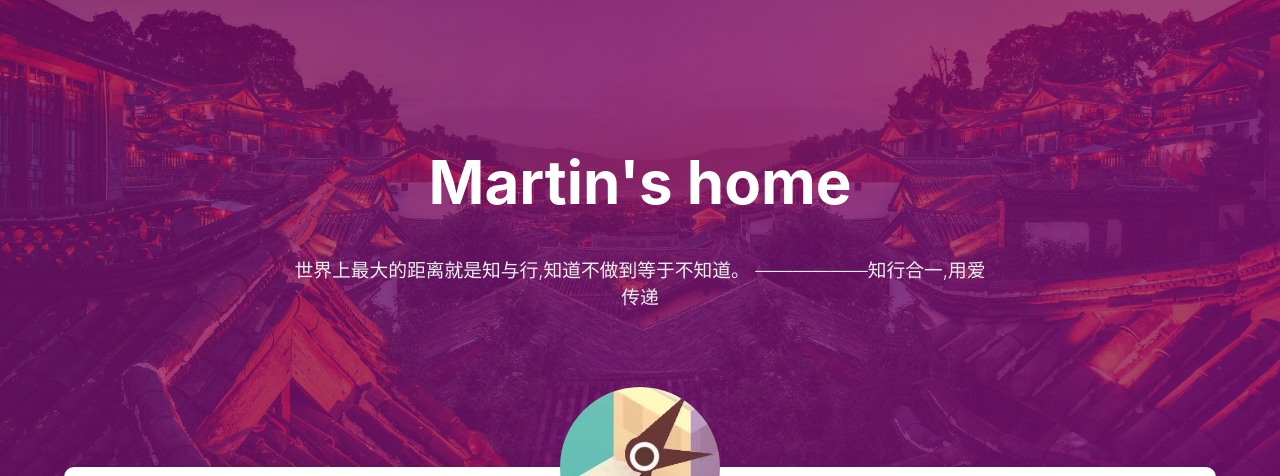
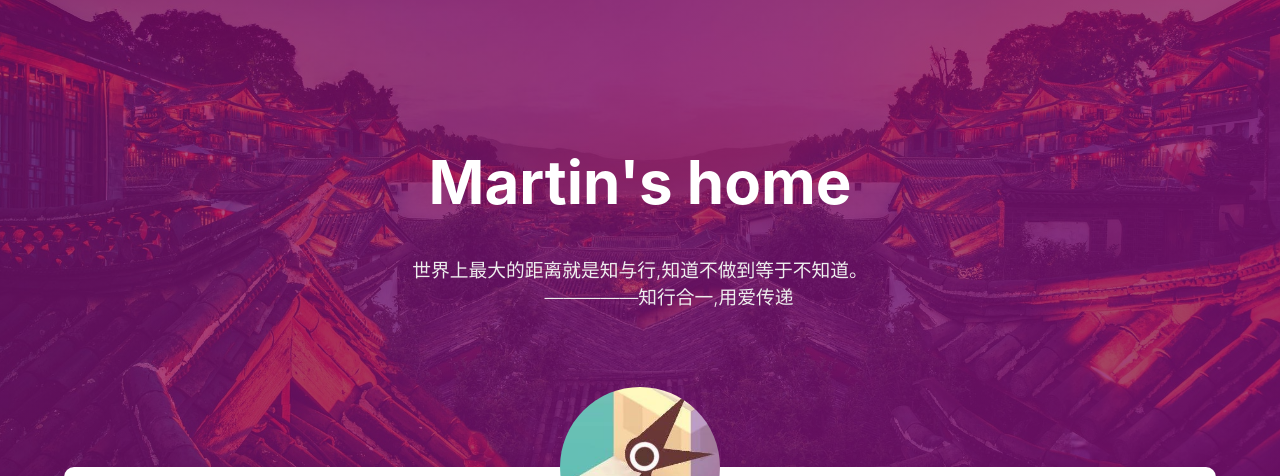
Before and after one commit to zdqmyls/zdqmyls.github.io, a plain HTML site: page about/index.html in a window 1280 px wide. Shown: the part 81-557 px from the top of the page. Drawn offline with Linux system fonts and the light colour scheme; some packages are replaced by stand-ins of ours; no server answers; a script that the page names is missing.

Commit message:
第六次测试

```diff
--- a/about/index.html
+++ b/about/index.html
@@ -115,7 +115,8 @@
                     <div class="logo-desc">
 
                         世界上最大的距离就是知与行,知道不做到等于不知道。
-                        ——————知行合一,用爱传递
+                        <br/>&nbsp;&nbsp;&nbsp;&nbsp;&nbsp;&nbsp;&nbsp;&nbsp;&nbsp;&nbsp;&nbsp;—————知行合一,用爱传递
+
 
                     </div>
                 </div>
@@ -200,7 +201,8 @@
                     <div class="description center-align">
 
                         世界上最大的距离就是知与行,知道不做到等于不知道。
-                        ——————知行合一,用爱传递
+                        <br/>&nbsp;&nbsp;&nbsp;&nbsp;&nbsp;&nbsp;&nbsp;&nbsp;&nbsp;&nbsp;&nbsp;—————知行合一,用爱传递
+
 
                     </div>
                 </div>
```
Also changed, not shown: Restart/index.html (+2 -1 lines), archives/index.html (+4 -2 lines), categories/index.html (+4 -2 lines), index.html (+2 -2 lines), page/2/index.html (+4 -2 lines), tags/Hello-world/index.html (+4 -2 lines), tags/index.html (+2 -2 lines).
